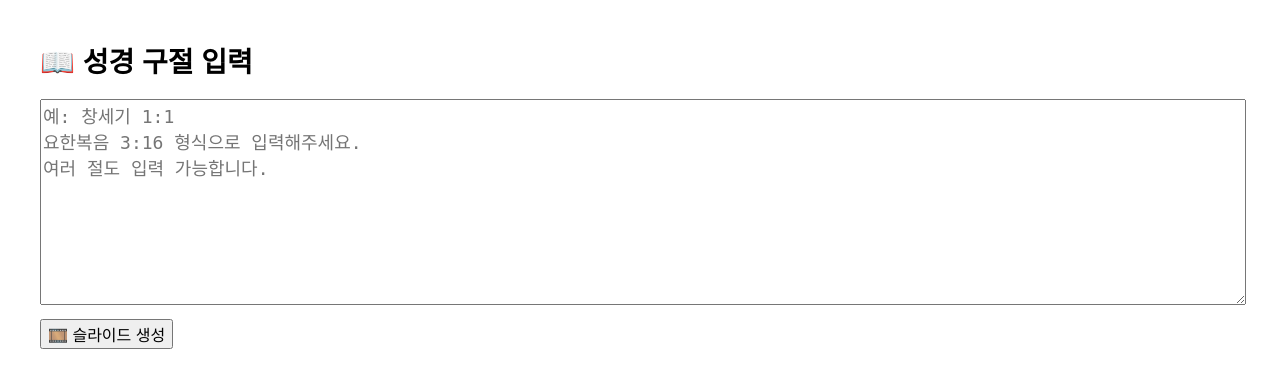
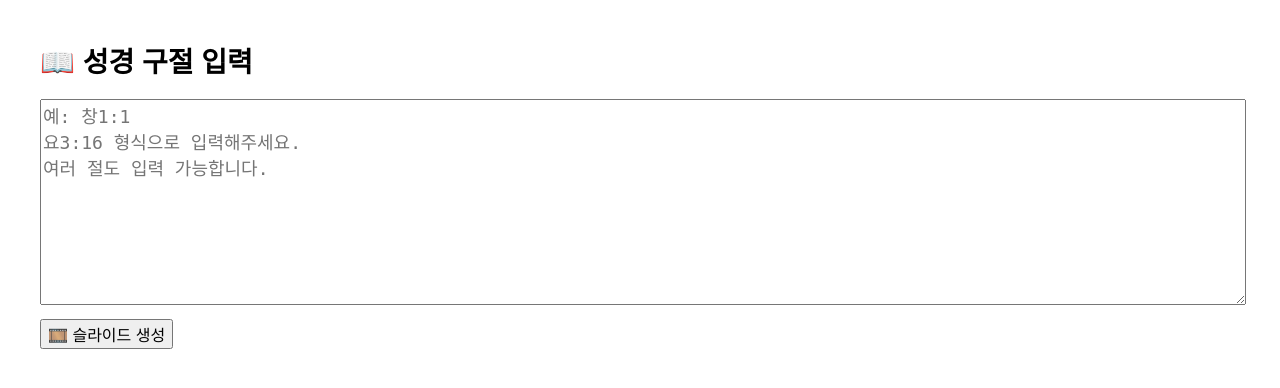
Before and after one commit to plusk-plusk/bible-slide-app, a Flask app: page / in a window 1280 px wide. Shown: the top 388 px of the page. Run offline with Flask 3, Linux system fonts and the light colour scheme.

Commit message:
Update index.html

```diff
--- a/templates/index.html
+++ b/templates/index.html
@@ -25,7 +25,7 @@
 <body>
   <h1>📖 성경 구절 입력</h1>
   <form action="/upload" method="post">
-    <textarea name="verses" placeholder="예: 창세기 1:1&#10;요한복음 3:16 형식으로 입력해주세요.&#10;여러 절도 입력 가능합니다."></textarea><br>
+    <textarea name="verses" placeholder="예: 창1:1&#10;요3:16 형식으로 입력해주세요.&#10;여러 절도 입력 가능합니다."></textarea><br>
     <button type="submit">🎞️ 슬라이드 생성</button>
   </form>
 </body>
```
